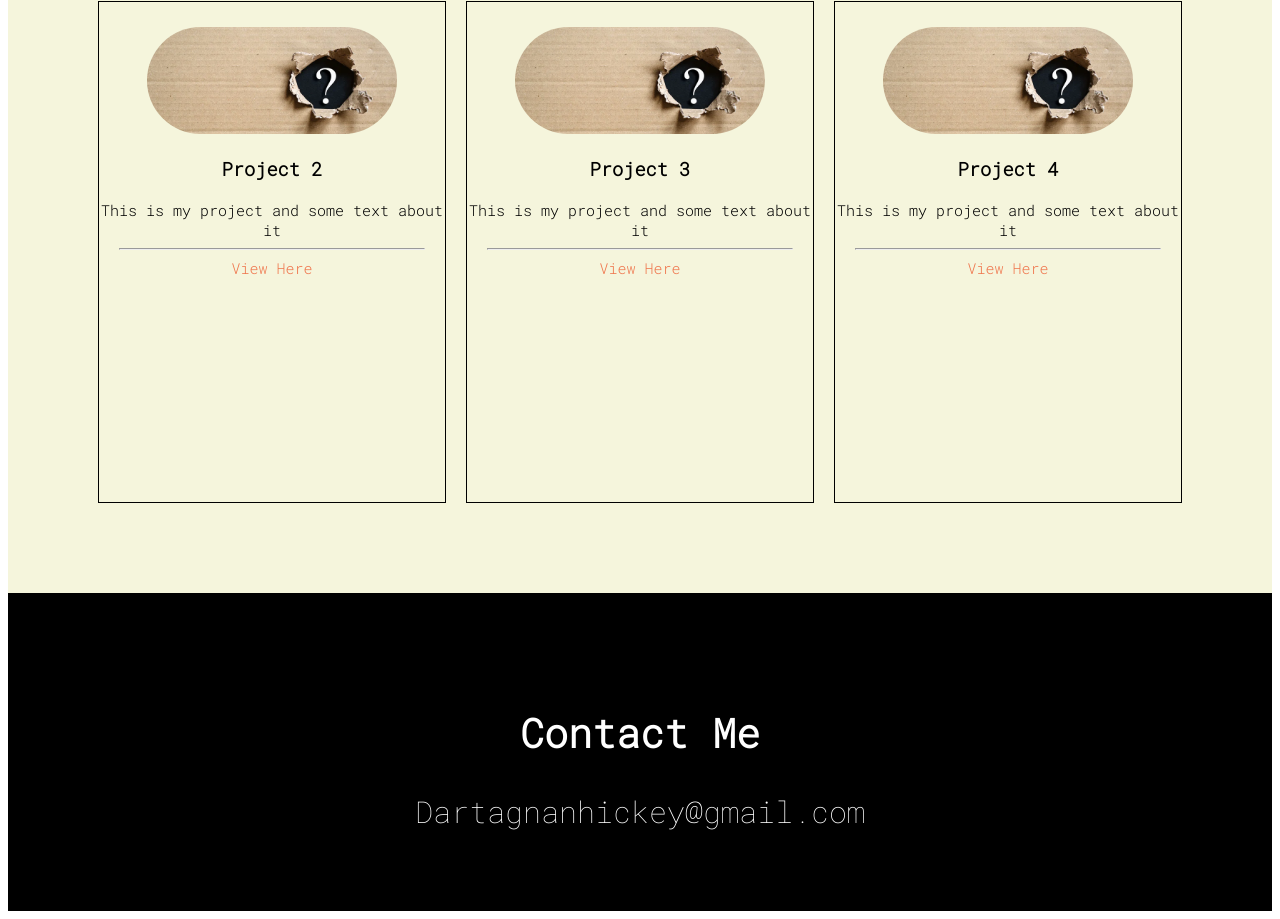
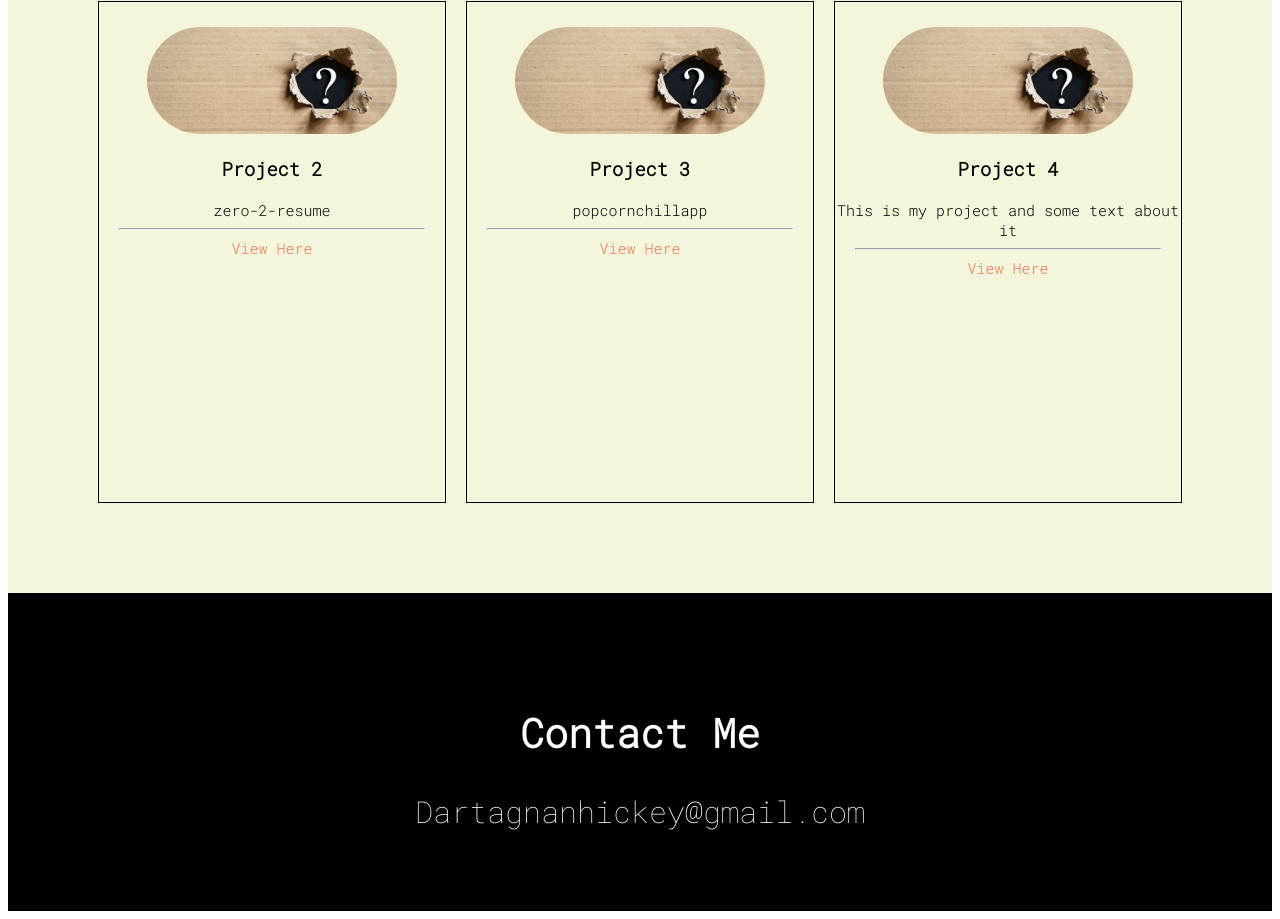
Before and after one commit to SaintMartyrn/Portfolio, a plain HTML site: page index.html in a window 1280 px wide. Shown: the part 2099-3018 px from the top of the page. Drawn offline with Linux system fonts and the light colour scheme.

Commit message:
added 3rd project

```diff
--- a/index.html
+++ b/index.html
@@ -78,16 +78,16 @@
             <div class="project-card">
                 <img class="project-image" src="assetts\images\mystery-featured.webp" alt="project two image" />
                 <h3>Project 2</h3>
-                <p class="subtext">This is my project and some text about it</p>
+                <p class="subtext">zero-2-resume</p>
                 <hr />
                 <p class="subtext"><a class="project-link" href="https://zero-2-resume.herokuapp.com/">View Here</a></p>
             </div>
             <div class="project-card">
                 <img class="project-image" src="assetts\images\mystery-featured.webp" alt="project three image" />
                 <h3>Project 3</h3>
-                <p class="subtext">This is my project and some text about it</p>
+                <p class="subtext">popcornchillapp</p>
                 <hr />
-                <p class="subtext"><a class="project-link" href="http://localhost:3001/">View Here</a></p>
+                <p class="subtext"><a class="project-link" href="https://popcornchillapp.herokuapp.com/">View Here</a></p>
             </div>
             <div class="project-card">
                 <img class="project-image" src="assetts\images\mystery-featured.webp" alt="project four image" />
```
